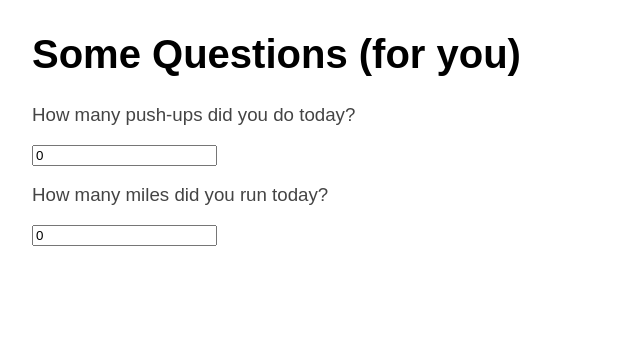
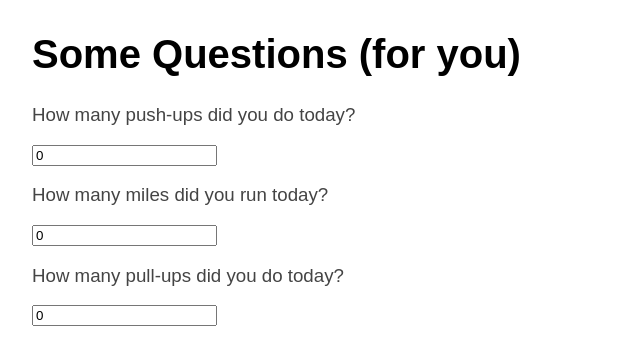
Before and after one commit to jerjgeno/ngExercise, an Angular app: page / in a window 1280 px wide. Shown: the top 364 px of the page, without its empty margins (0-640 px from the left). Built offline with nearby package versions, Linux system fonts and the light colour scheme.

Commit message:
add pullups question

```diff
--- a/src/app/question/question.component.html
+++ b/src/app/question/question.component.html
@@ -2,7 +2,7 @@
 
 <div>
   <label>
-    <input [(ngModel)]="pushups.actual" placeholder = "0">
+    <input [(ngModel)]="pushups.actual" placeholder = "">
   </label>
 </div>
 
@@ -10,6 +10,15 @@
 
 <div>
   <label>
-    <input [(ngModel)]="miles.actual" placeholder = "0">
+    <input [(ngModel)]="miles.actual" placeholder = "">
   </label>
 </div>
+
+
+<h3>{{pullups.ask}} </h3>
+
+<div>
+  <label>
+    <input [(ngModel)]="pullups.actual" placeholder = "">
+  </label>
+</div>
--- a/src/app/question/question.component.ts
+++ b/src/app/question/question.component.ts
@@ -20,6 +20,13 @@ export class QuestionComponent implements OnInit {
     actual: 0
   };
 
+  pullups: Exercise = {
+    id: 3,
+    ask: 'How many pull-ups did you do today?',
+    target: 0,
+    actual: 0
+  };
+
   constructor() { }
 
   ngOnInit() {
```
